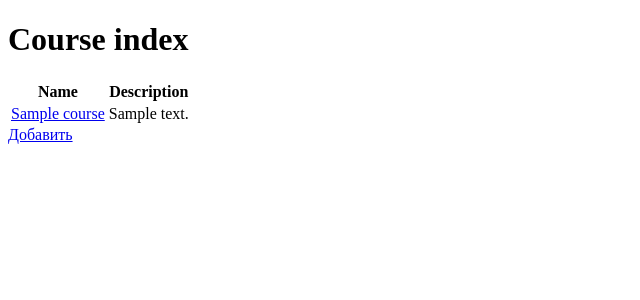
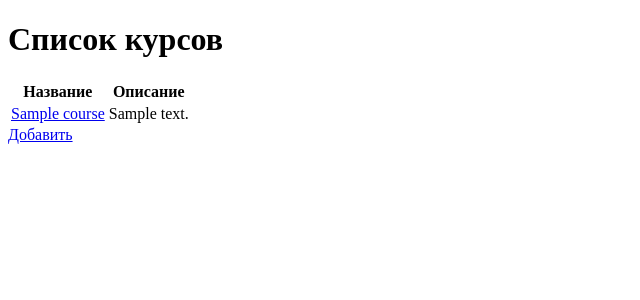
Before and after one commit to ripulca/study-on, a Symfony app: template templates/course/index.html.twig in a window 1280 px wide. Shown: the top 300 px of the page, without its empty margins (0-640 px from the left). Run offline with Twig, Linux system fonts and the light colour scheme; the template is opened without the code that fills it: most values are stand-ins (such as "Sample title", 1, 10 or a date in 2020); some libraries are stand-ins or nearby versions.

Commit message:
lil fixes of 2 task

```diff
--- a/src/Controller/LessonController.php
+++ b/src/Controller/LessonController.php
@@ -52,10 +52,11 @@ class LessonController extends AbstractController
     #[Route('/{id}', name: 'app_lesson_delete', methods: ['POST'])]
     public function delete(Request $request, Lesson $lesson, LessonRepository $lessonRepository): Response
     {
+        $course_id=$lesson->getCourse()->getId();
         if ($this->isCsrfTokenValid('delete'.$lesson->getId(), $request->request->get('_token'))) {
             $lessonRepository->remove($lesson, true);
         }
 
-        return $this->redirectToRoute('app_lesson_index', [], Response::HTTP_SEE_OTHER);
+        return $this->redirectToRoute('app_course_show', ['id'=>$course_id], Response::HTTP_SEE_OTHER);
     }
 }
--- a/src/Form/CourseType.php
+++ b/src/Form/CourseType.php
@@ -17,13 +17,17 @@ class CourseType extends AbstractType
         $builder
             ->add('code', TextType::class, [
                 'label'=>'Код',
+                'required' => true,
+                'constraints' => [new Length(max:255, maxMessage: 'Код не должен превышать {{max}} символов')],
             ])
             ->add('name', TextType::class, [
                 'label'=>'Название',
+                'required' => true,
+                'constraints' => [new Length(max:255, maxMessage: 'Название не должно превышать {{max}} символов')],
             ])
             ->add('description', TextareaType::class, [
                 'label'=>'Описание',
-                'constraints' => [new Length(['max' => 1000])],
+                'constraints' => [new Length(max:1000, maxMessage: 'Описание не должно превышать {{max}} символов')],
             ])
         ;
     }
--- a/templates/course/edit.html.twig
+++ b/templates/course/edit.html.twig
@@ -1,6 +1,6 @@
 {% extends 'base.html.twig' %}
 
-{% block title %}Edit Course{% endblock %}
+{% block title %}StudyOn{% endblock %}
 
 {% block body %}
     <h1>Редактировать курс</h1>
--- a/templates/course/index.html.twig
+++ b/templates/course/index.html.twig
@@ -1,16 +1,15 @@
 {% extends 'base.html.twig' %}
 
-{% block title %}Course index{% endblock %}
+{% block title %}StudyOn{% endblock %}
 
 {% block body %}
-    <h1>Course index</h1>
+    <h1>Список курсов</h1>
 
     <table class="table">
         <thead>
             <tr>
-                <th>Name</th>
-                <th>Description</th>
-                {# <th>actions</th> #}
+                <th>Название</th>
+                <th>Описание</th>
             </tr>
         </thead>
         <tbody>
@@ -18,13 +17,10 @@
             <tr>
                 <td><a href="{{ path('app_course_show', {'id': course.id}) }}">{{ course.name }}</a></td>
                 <td>{{ course.description }}</td>
-                {# <td>
-                    <a href="{{ path('app_course_edit', {'id': course.id}) }}">edit</a>
-                </td> #}
             </tr>
         {% else %}
             <tr>
-                <td colspan="5">no records found</td>
+                <td colspan="5">Не найдено записей</td>
             </tr>
         {% endfor %}
         </tbody>
--- a/templates/course/new.html.twig
+++ b/templates/course/new.html.twig
@@ -1,6 +1,6 @@
 {% extends 'base.html.twig' %}
 
-{% block title %}New Course{% endblock %}
+{% block title %}StudyOn{% endblock %}
 
 {% block body %}
     <h1>Новый курс</h1>
--- a/templates/lesson/edit.html.twig
+++ b/templates/lesson/edit.html.twig
@@ -1,6 +1,6 @@
 {% extends 'base.html.twig' %}
 
-{% block title %}Edit Lesson{% endblock %}
+{% block title %}{{ lesson.name }}/{{lesson.course.name}}/StudyOn{% endblock %}
 
 {% block body %}
     <h1>Редактировать урок</h1>
--- a/templates/lesson/new.html.twig
+++ b/templates/lesson/new.html.twig
@@ -1,6 +1,6 @@
 {% extends 'base.html.twig' %}
 
-{% block title %}New Lesson{% endblock %}
+{% block title %}{{lesson.course.name}}/StudyOn{% endblock %}
 
 {% block body %}
     <h1>Создать новый урок</h1>
```
Also changed, not shown: templates/course/show.html.twig (+11 -7 lines), templates/lesson/show.html.twig (+5 -4 lines).
